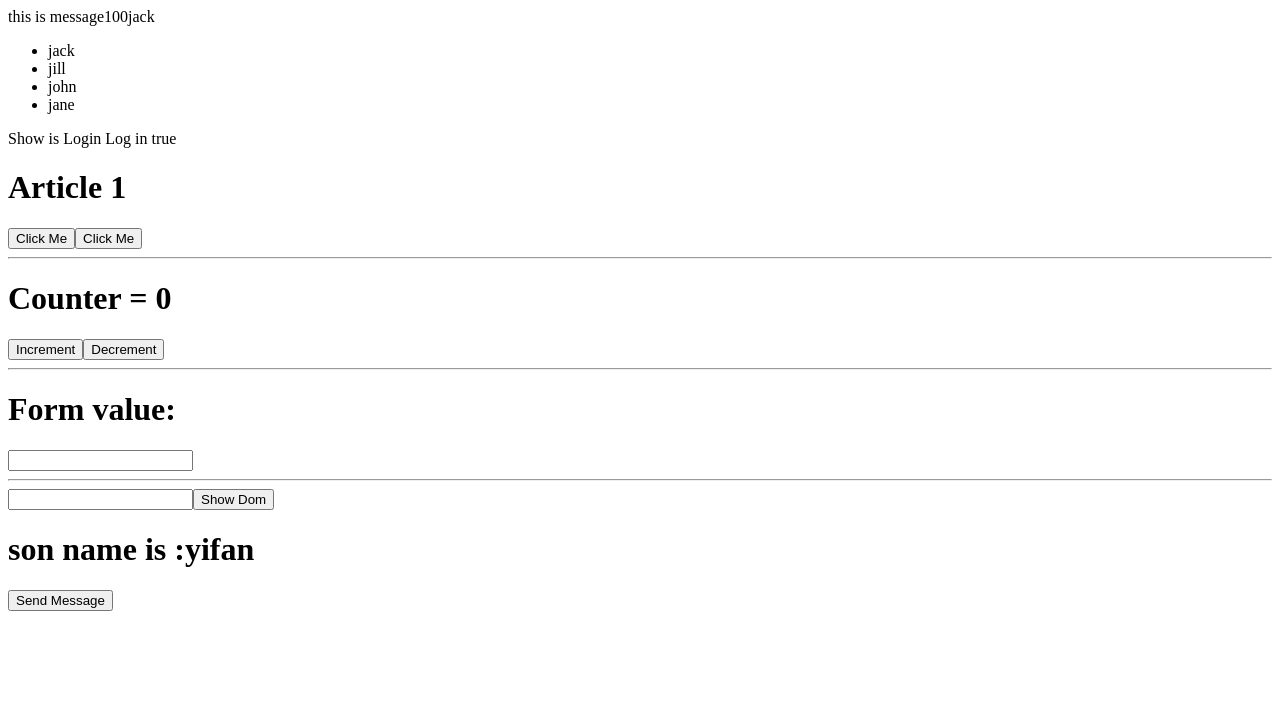
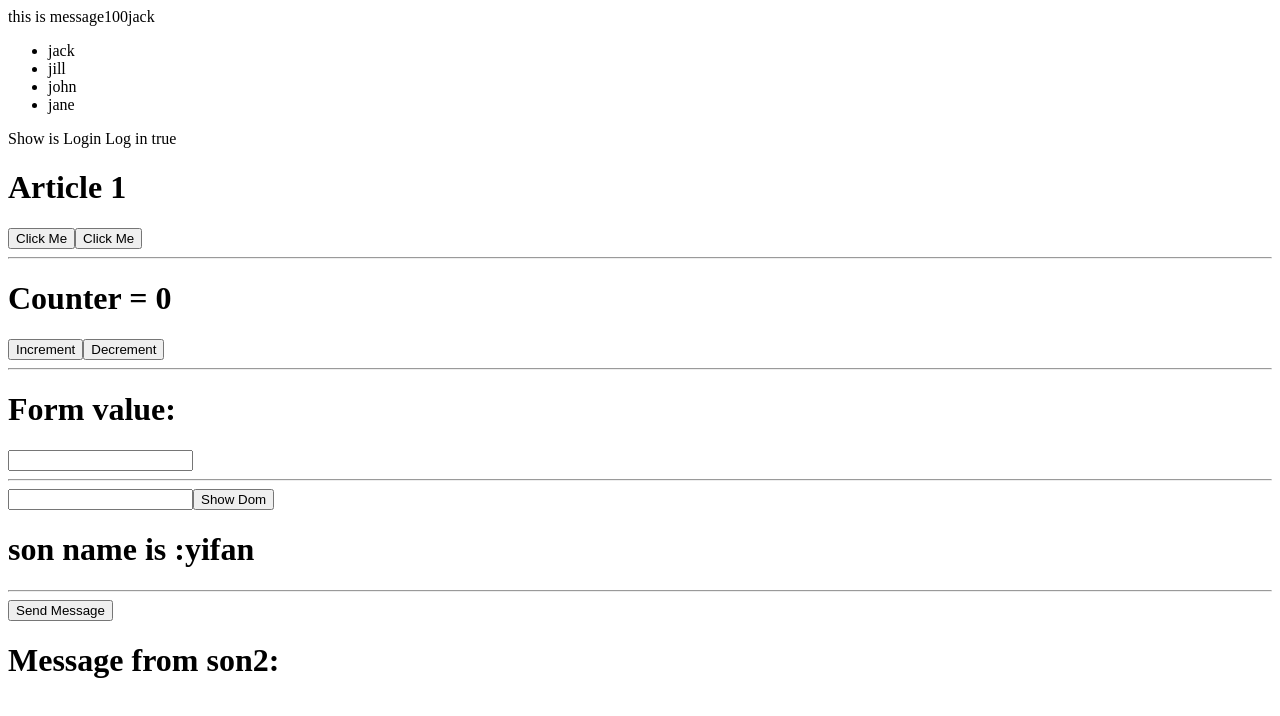
Before and after one commit to YifanXu1999/react-learning, a React (Create React App) app in the folder react-basic/: page / in a window 1280 px wide. Shown: the top 716 px of the page. Built offline with nearby package versions, Linux system fonts and the light colour scheme.

Commit message:
props with state

```diff
--- a/react-basic/src/App.js
+++ b/react-basic/src/App.js
@@ -67,7 +67,7 @@ function App() {
   const [counter, setCounter] = useState(0)
   const [value, setValue] = useState('')
   const inputRef = useRef(null)
-
+  const [message, setMessage] = useState('')
   return (
       <div className="App">
           {/* 1. string */}
@@ -110,9 +110,12 @@ function App() {
               cb={() => console.log('123')}
               child={<span>This is child span</span>}
           />
+          <hr/>
           <Son2
-            onSendMessage={(message) => console.log(message)}
+            onSendMessage={(message) => setMessage(message)}
           />
+          <h1>{'Message from son2: ' + message}</h1>
+
       </div>
 
   )
```
Also changed, not shown: 1 other file (tests, documents, lock files or other folders).
